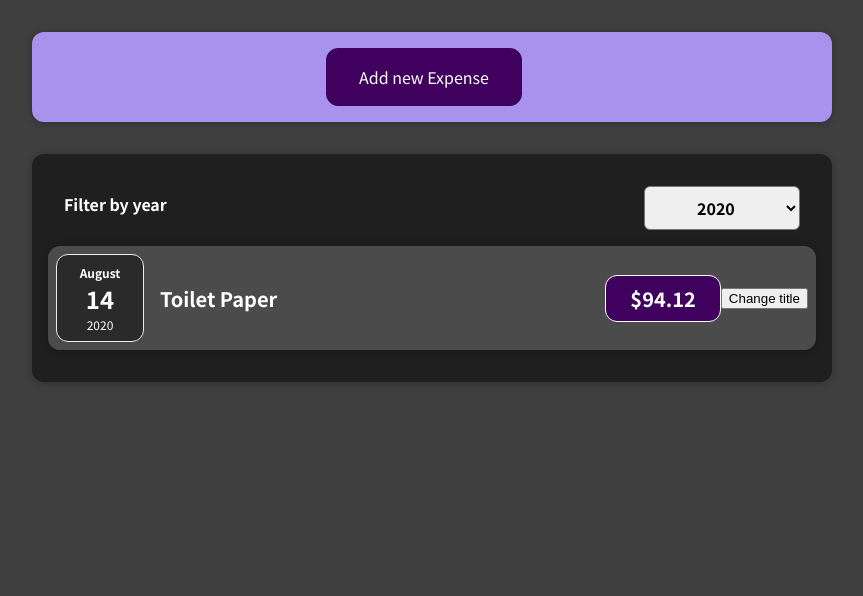
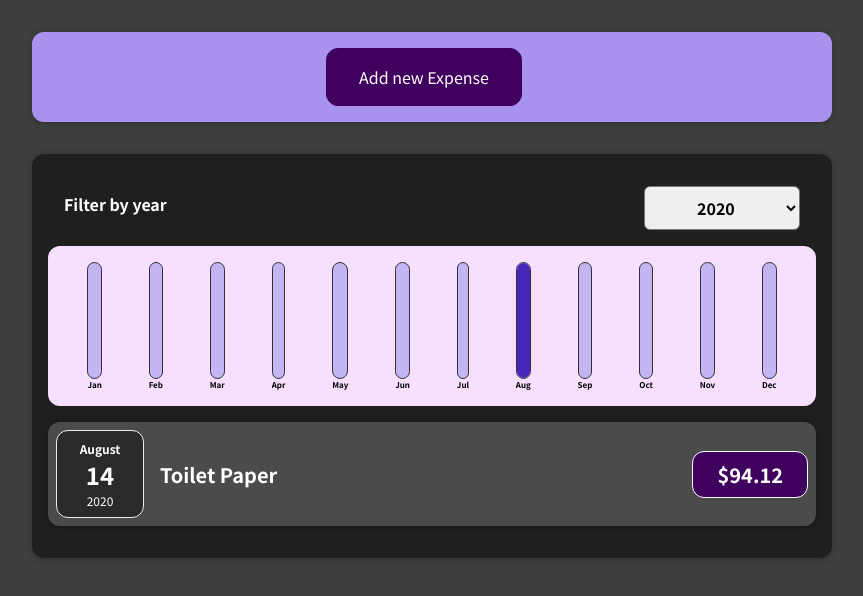
Before and after one commit to SergikEnergy/react-shwarzmuller, a React (Vite) app in the folder first-part/: page / in a window 1280 px wide. Shown: the top 596 px of the page, without its empty margins (208-1071 px from the left). Built offline with nearby package versions, Linux system fonts and the light colour scheme.

Commit message:
add: add chart to show the amount

```diff
--- /dev/null
+++ b/first-part/src/components/Chart/Chart.css
@@ -0,0 +1,9 @@
+.chart {
+  padding: 1rem;
+  border-radius: 12px;
+  background-color: #f8dfff;
+  text-align: center;
+  display: flex;
+  justify-content: space-around;
+  height: 10rem;
+}
--- /dev/null
+++ b/first-part/src/components/Chart/Chart.jsx
@@ -0,0 +1,19 @@
+import ChartBar from './ChartBar';
+import './Chart.css';
+
+function Chart({ dataPoints }) {
+  console.log('chartData->>', dataPoints);
+  const dataValues = dataPoints.map((elem) => elem.value);
+  const totalMaximum = Math.max(...dataValues);
+  return (
+    <div className='chart'>
+      {dataPoints.map((dataPoint) => {
+        return (
+          <ChartBar key={dataPoint.label} value={dataPoint.value} maxValue={totalMaximum} label={dataPoint.label} />
+        );
+      })}
+    </div>
+  );
+}
+
+export default Chart;
--- /dev/null
+++ b/first-part/src/components/Chart/ChartBar.css
@@ -0,0 +1,30 @@
+.chart-bar {
+  height: 100%;
+  display: flex;
+  flex-direction: column;
+  align-items: center;
+}
+
+.chart-bar__inner {
+  height: 100%;
+  width: 100%;
+  border: 1px solid #313131;
+  border-radius: 12px;
+  background-color: #c3b4f3;
+  overflow: hidden;
+  display: flex;
+  flex-direction: column;
+  justify-content: flex-end;
+}
+
+.chart-bar__fill {
+  background-color: #4826b9;
+  width: 100%;
+  transition: all 0.3s ease-out;
+}
+
+.chart-bar__label {
+  font-weight: bold;
+  font-size: 0.5rem;
+  text-align: center;
+}
--- /dev/null
+++ b/first-part/src/components/Chart/ChartBar.jsx
@@ -0,0 +1,20 @@
+import './ChartBar.css';
+
+function ChartBar({ value, maxValue, label }) {
+  let barFillHeight = '0%';
+
+  if (maxValue > 0) {
+    barFillHeight = Math.round((value / maxValue) * 100) + '%';
+  }
+
+  return (
+    <div className='chart-bar'>
+      <div className='chart-bar__inner'>
+        <div className='chart-bar__fill' style={{ height: barFillHeight }}></div>
+      </div>
+      <div className='chart-bar__label'>{label}</div>
+    </div>
+  );
+}
+
+export default ChartBar;
--- a/first-part/src/components/Expenses/ExpenseItem.jsx
+++ b/first-part/src/components/Expenses/ExpenseItem.jsx
@@ -1,26 +1,17 @@
-import { useState } from 'react';
-
 import ExpenseDate from './ExpenseDate';
 import Card from '../UI/Card';
 import './ExpenseItem.css';
 
 function ExpenseItem({ date, amount, title }) {
-  const [titleValue, setTitleValue] = useState(title);
-
-  const clickHandler = () => {
-    setTitleValue('new Value');
-  };
-
   return (
     <li className=''>
       <Card className='expense-item'>
         <ExpenseDate date={date} />
 
         <div className='expense-item__description'>
-          <h2> {titleValue}</h2>
+          <h2> {title}</h2>
           <div className='expense-item__price'>${amount}</div>
         </div>
-        <button onClick={clickHandler}>Change title</button>
       </Card>
     </li>
   );
--- a/first-part/src/components/Expenses/Expenses.jsx
+++ b/first-part/src/components/Expenses/Expenses.jsx
@@ -3,6 +3,7 @@
 import ExpensesFilter from './ExpensesFilter';
 import Card from '../UI/Card';
 import ExpensesList from './ExpensesList';
+import ExpensesChart from './ExpensesChart';
 import './Expenses.css';
 
 function Expenses({ items }) {
@@ -17,6 +18,7 @@
   return (
     <Card className='expenses'>
       <ExpensesFilter selected={filteredYear} onChangeFilter={filterChangeHandler} />
+      <ExpensesChart expenses={filteredExpenses} />
       <ExpensesList expenses={filteredExpenses} />
     </Card>
   );
--- /dev/null
+++ b/first-part/src/components/Expenses/ExpensesChart.jsx
@@ -0,0 +1,30 @@
+import Chart from '../Chart/Chart';
+
+function ExpensesChart(props) {
+  const chartDataPoints = [
+    { label: 'Jan', value: 0 },
+    { label: 'Feb', value: 0 },
+    { label: 'Mar', value: 0 },
+    { label: 'Apr', value: 0 },
+    { label: 'May', value: 0 },
+    { label: 'Jun', value: 0 },
+    { label: 'Jul', value: 0 },
+    { label: 'Aug', value: 0 },
+    { label: 'Sep', value: 0 },
+    { label: 'Oct', value: 0 },
+    { label: 'Nov', value: 0 },
+    { label: 'Dec', value: 0 },
+  ];
+
+  for (const expense of props.expenses) {
+    if (expense && expense.date) {
+      const expenseMonth = expense.date.getMonth();
+      //return 0=january, 1=febr - equal index of our charDataPoints array
+      chartDataPoints[expenseMonth].value += expense.amount;
+    }
+  }
+
+  return <Chart dataPoints={chartDataPoints} />;
+}
+
+export default ExpensesChart;
--- a/first-part/src/components/NewExpense/ExpenseForm.jsx
+++ b/first-part/src/components/NewExpense/ExpenseForm.jsx
@@ -52,7 +52,7 @@
     const expenseDate = {
       title: newTitle,
       date: new Date(newDate),
-      amount: newAmount,
+      amount: +newAmount,
     };
 
     props.onSaveExpense(expenseDate);
```
